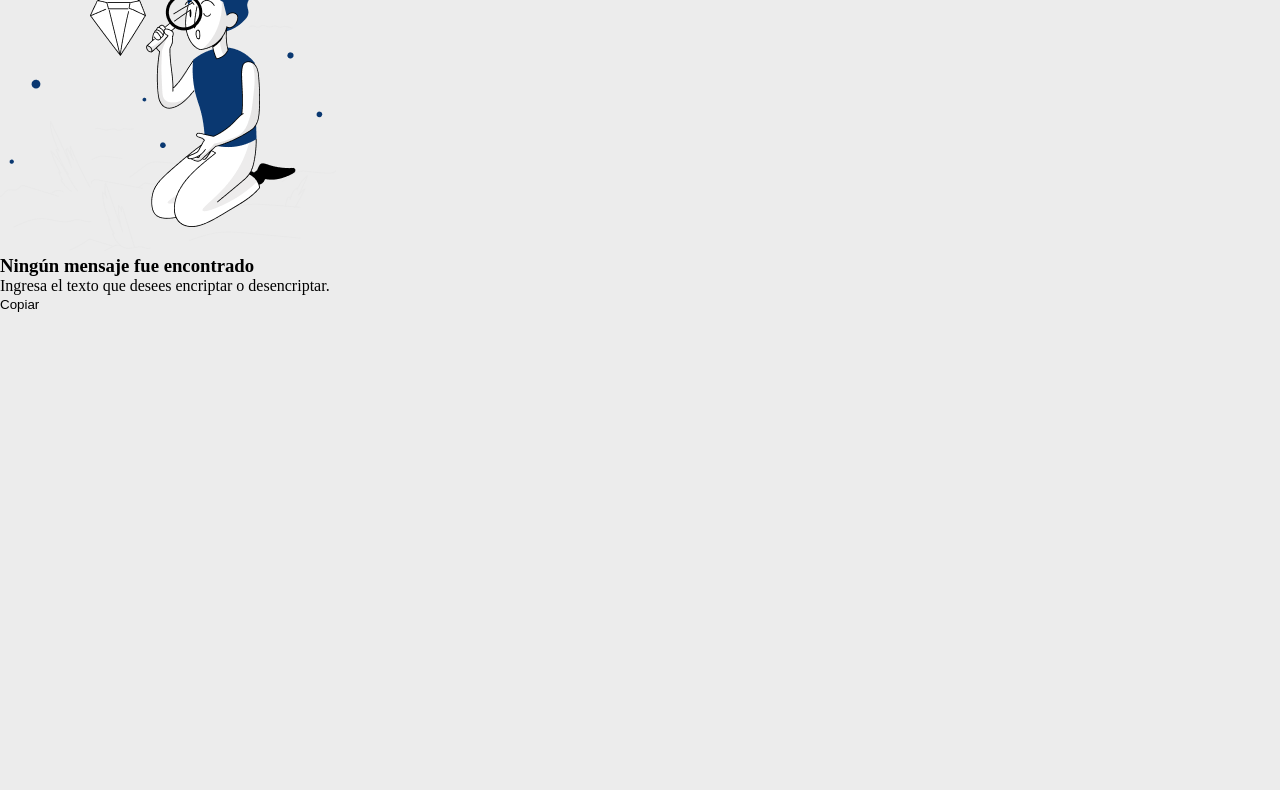
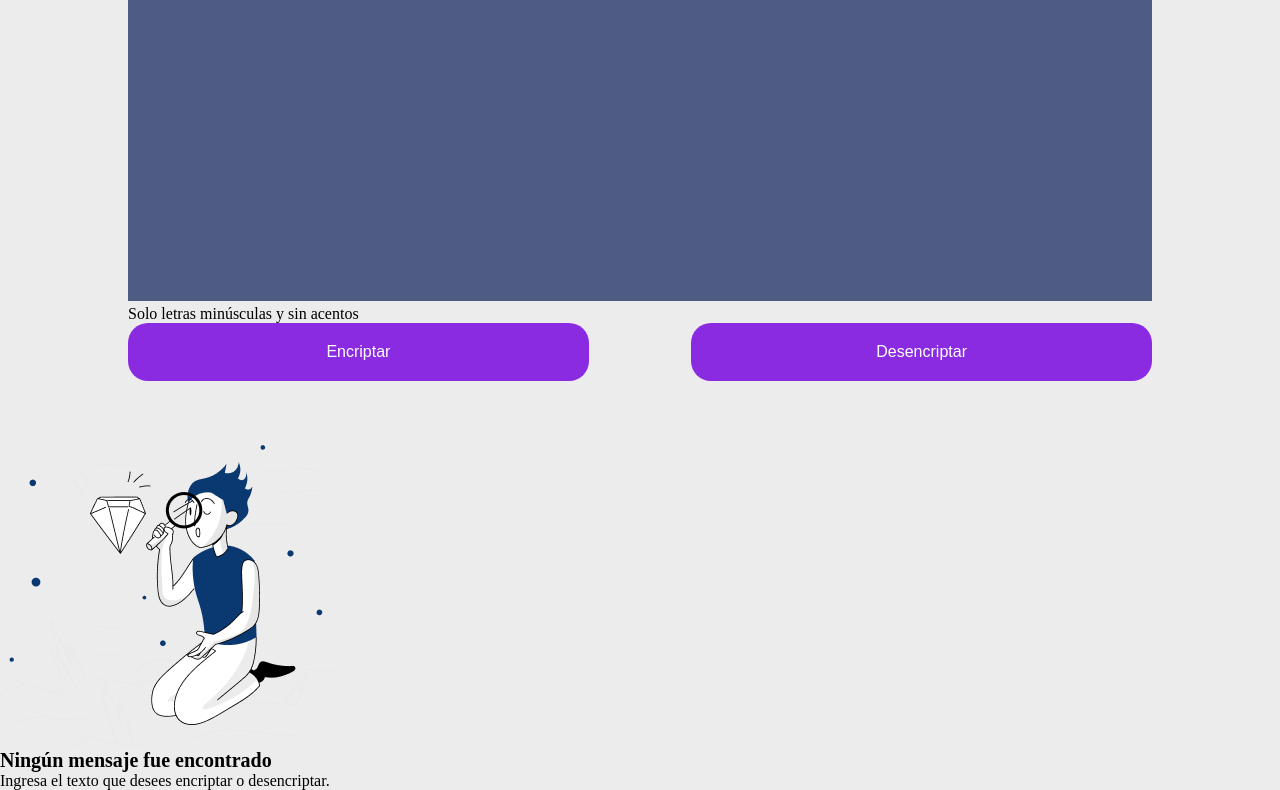
Before and after one commit to Hans-Gonzalez/Projecto-encriptador, a plain HTML site: page index.html in a window 1280 px wide. Shown: the part 295-1085 px from the top of the page. Before the commit the page ends 800 px from the top, so only its background shows below. Drawn offline with Linux system fonts and the light colour scheme.

Commit message:
Fixing html semantics & basic css for clarity

```diff
--- a/index.html
+++ b/index.html
@@ -10,25 +10,27 @@
 </head>
 <body>
     <header>
-        <img src="./resources/images/Logo.png" alt="">
+        <img src="./resources/images/Logo.png" alt="Logo Alura">
     </header>
     <main>
         <div class="encrypter-container">
-            <textarea name="" id="" cols="30" rows="10" placeholder="Ingrese Texto aqui"></textarea>
+            <textarea id="text-area" placeholder="Ingrese Texto aqui" cols="30" rows="10"></textarea>
             <p class="intrucciones">Solo letras minúsculas y sin acentos</p>
-            <section class="buttons" id="encrypt-button">
-                <button class="button encrypt button">Encriptar</button>
+            <section class="buttons">
+                <button id="encrypt-button" class="button encrypt-button">Encriptar</button>
                 <button class="button decrypt button">Desencriptar</button>
             </section>
     </div>
 
     <section  class="encrypter-results-container">
-        <img src="./resources/images/Muñeco.png" alt="">
-        <div id="encrypter-results" >
-            <h3>Ningún mensaje fue encontrado</h3>
-            <p>Ingresa el texto que desees encriptar o desencriptar.</p>
+        <img class="hero" src="./resources/images/Muñeco.png" alt="Woman looking to a diamond using a magnifier">
+        <div id="encrypter-results" class="encrypter-results" >
+            <section class="results-placeholder-wrapper">
+                <h3>Ningún mensaje fue encontrado</h3>
+                <p>Ingresa el texto que desees encriptar o desencriptar.</p>
+            </section>
         </div>
-      <button class="button copy-button ">Copiar</button>
+
     </section>
     </main>
 </body>
--- a/style.css
+++ b/style.css
@@ -1,7 +1,68 @@
+html{
+    font-size: 10px;
+}
 *{
     margin: 0;
     border: 0;
     padding: 0;
     box-sizing: border-box;
     background-color: rgb(236, 236, 236);
+    font-size: inherit;
 }
+
+body *{
+    font-size: 1.6rem;
+}
+
+h1{
+    font-size: 2.8rem;
+}
+h2{
+    font-size: 2.4rem;
+}
+h3{
+    font-size: 2rem;
+}
+
+textarea{
+    width: 100%;
+    height: 60vh;
+    padding:2rem;
+    font-weight: bolder;
+    color: white;
+    background-color: rgb(78, 92, 131);
+    resize: none;
+}
+.encrypter-container{
+ margin:5% 10%;
+}
+.buttons{
+    display: flex;
+    justify-content: space-between;
+}
+button{
+    width: 45%;
+    padding: 20px;
+    border-radius: 2rem;
+    color: white;
+    background-color: blueviolet;
+}
+
+button:hover{
+    background-color: blue;
+}
+button:active{
+    background-color: green;
+}
+
+.hero{
+    display: none;
+}
+
+@media (min-width:720px) {
+
+    .hero{
+        display:block;
+    }
+
+}
```
